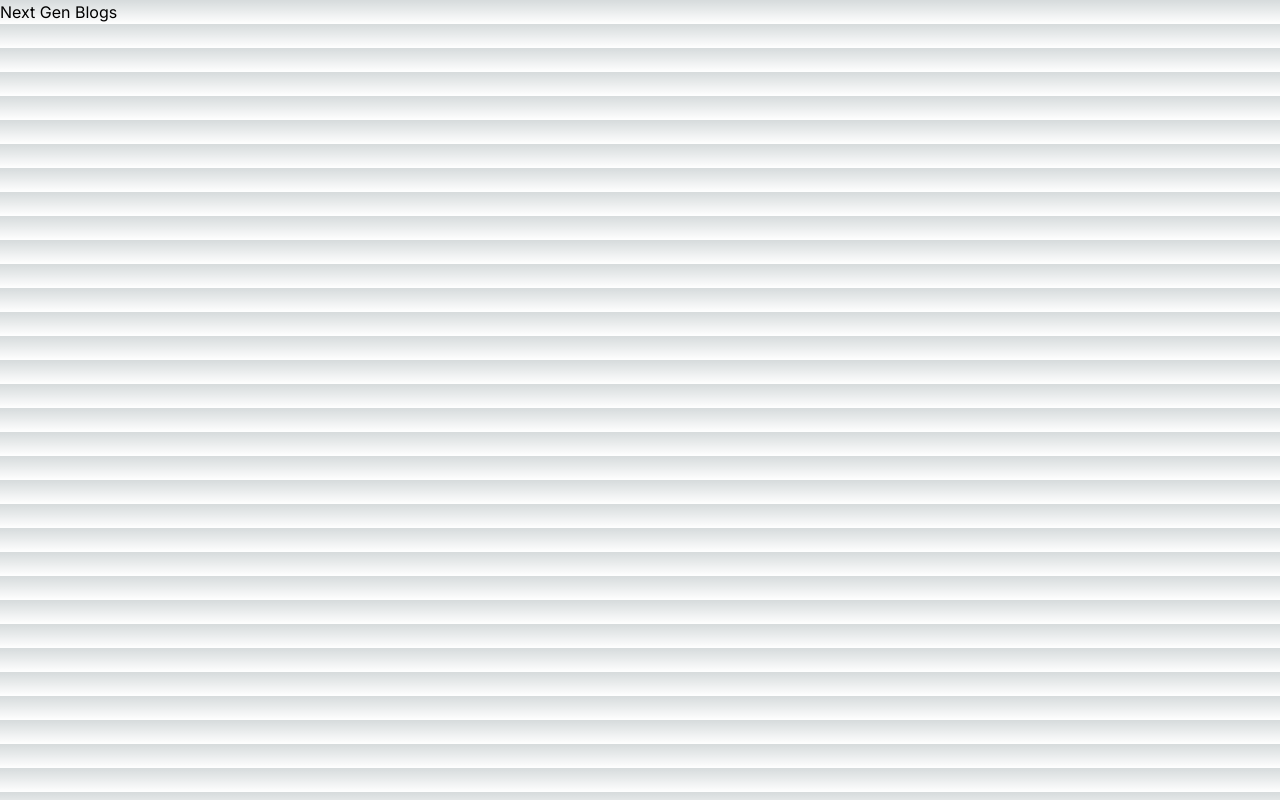
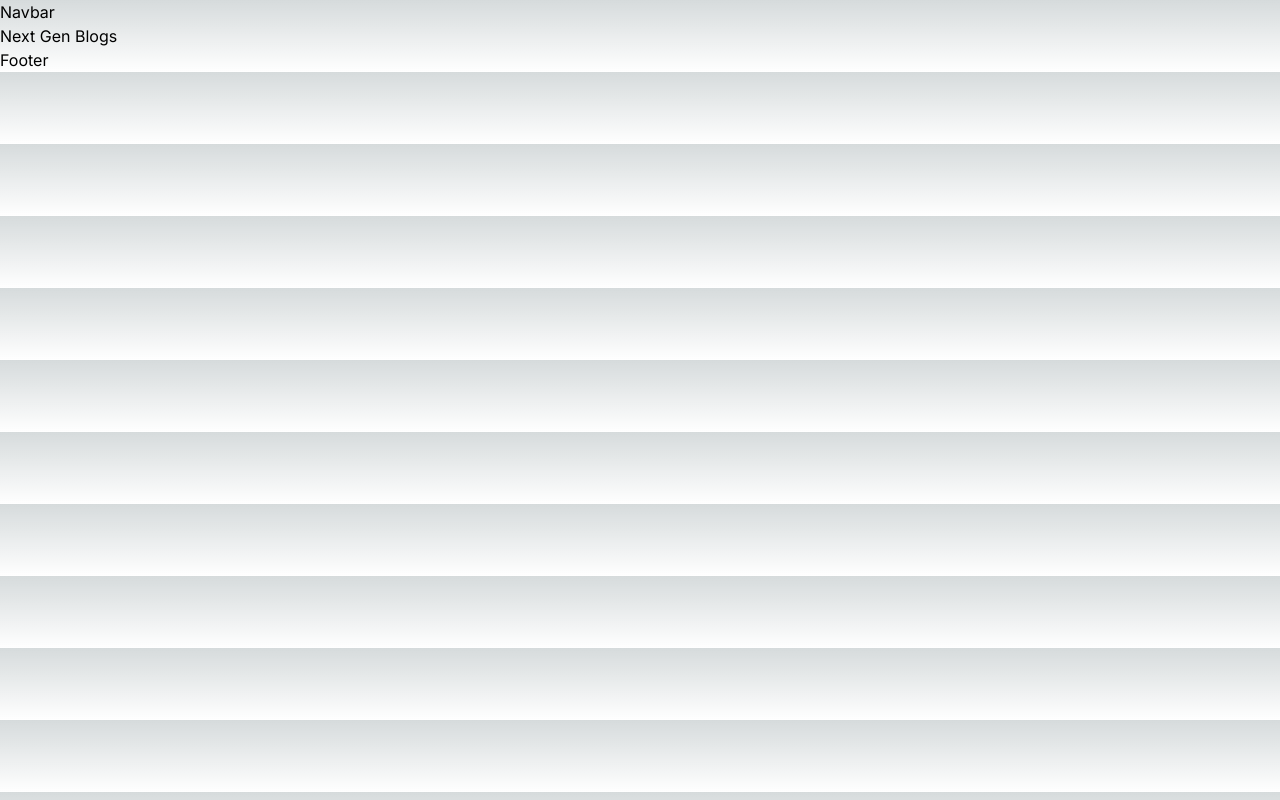
Before and after one commit to amankashyap004/next-gen-blogs, a Next.js app: page / in a window 1280 px wide. Built offline with nearby package versions, Linux system fonts and the light colour scheme.

Commit message:
add navbar and footer

```diff
--- a/src/app/layout.tsx
+++ b/src/app/layout.tsx
@@ -1,6 +1,8 @@
 import "./globals.css";
 import type { Metadata } from "next";
 import { Inter } from "next/font/google";
+import Navbar from "@/components/navbar/Navbar";
+import Footer from "@/components/footer/Footer";
 
 const inter = Inter({ subsets: ["latin"] });
 
@@ -13,7 +15,9 @@
    return (
       <html lang="en">
          <body className={inter.className} suppressHydrationWarning={true}>
+            <Navbar />
             {children}
+            <Footer />
          </body>
       </html>
    );
--- /dev/null
+++ b/src/components/footer/Footer.tsx
@@ -0,0 +1,7 @@
+import React from "react";
+
+const Footer = () => {
+   return <div>Footer</div>;
+};
+
+export default Footer;
--- /dev/null
+++ b/src/components/navbar/Navbar.tsx
@@ -0,0 +1,7 @@
+import React from "react";
+
+const Navbar = () => {
+   return <div>Navbar</div>;
+};
+
+export default Navbar;
```
